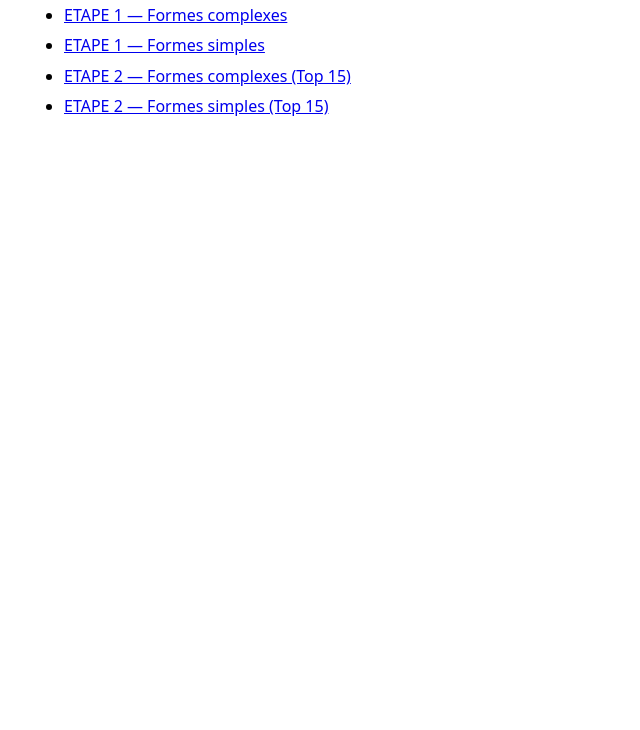
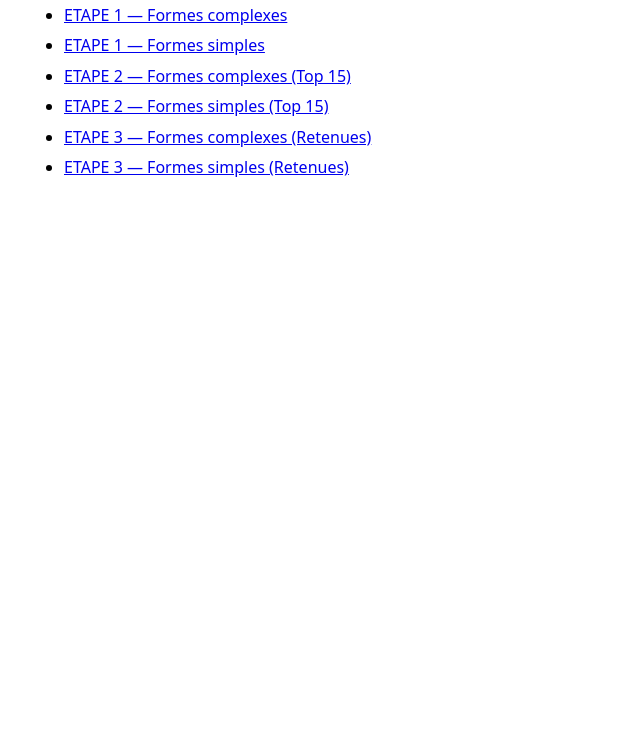
Before and after one commit to Joseph-Lamerand/Projet_Aspergillose, a plain HTML site: page index.html in a window 1280 px wide. Shown: the part 70-800 px from the top of the page, without its empty margins (0-640 px from the left). Drawn offline with Linux system fonts and the light colour scheme.

Commit message:
Update index.html

```diff
--- a/index.html
+++ b/index.html
@@ -14,5 +14,7 @@
   <li><a href="ETAPE1_formes_simples_univar.html">ETAPE 1 — Formes simples</a></li>
   <li><a href="ETAPE2_formes_complexes_top15_univar.html">ETAPE 2 — Formes complexes (Top 15)</a></li>
   <li><a href="ETAPE2_formes_simples_top15_univar.html">ETAPE 2 — Formes simples (Top 15)</a></li>
+  <li><a href="ETAPE3_formes_complexes_retenues_univar.html">ETAPE 3 — Formes complexes (Retenues)</a></li>
+  <li><a href="ETAPE3_formes_simples_retenues_univar.html">ETAPE 3 — Formes simples (Retenues)</a></li>
 </ul>
 </body></html>
```
